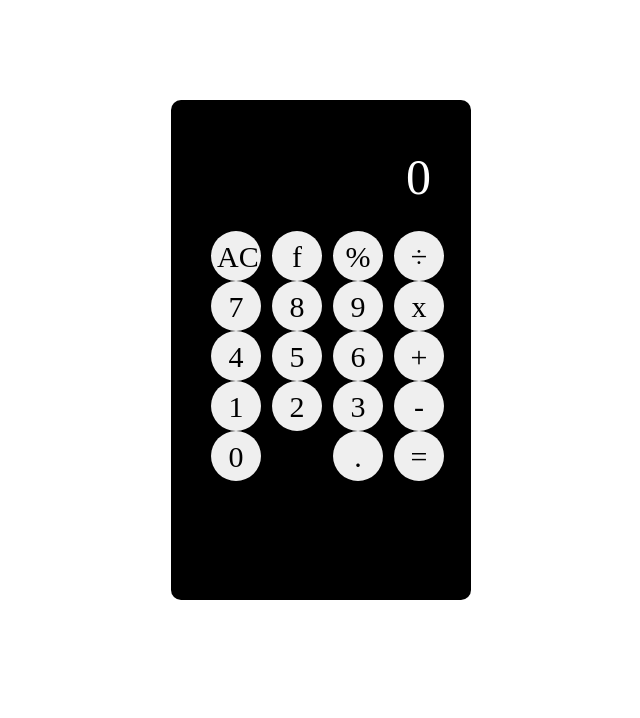
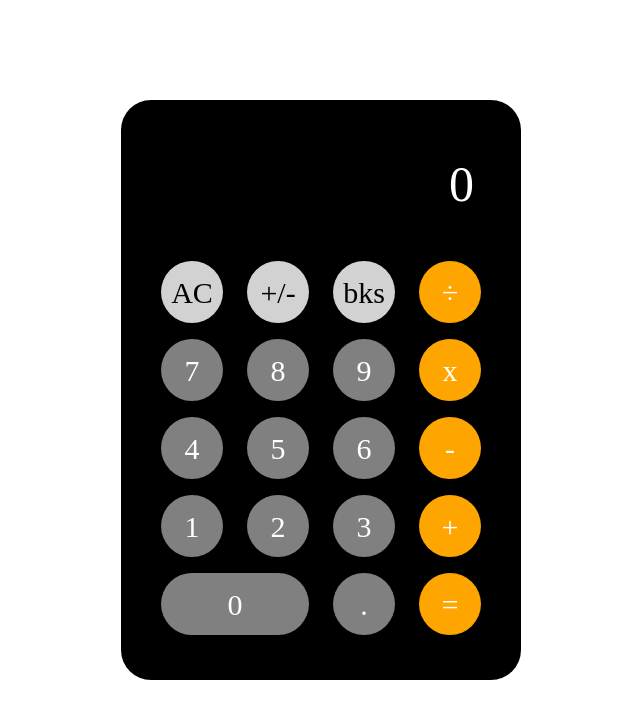
Before and after one commit to ljh37694/JavascriptPracticeProjects, a plain HTML site: page Calculator/index.html in a window 1280 px wide. Shown: the whole page, without its empty margins (319-959 px from the left). Drawn offline with nearby package versions, Linux system fonts and the light colour scheme; a web font is replaced by a local one.

Commit message:
숫자, 기능 클릭 이벤트 구현

```diff
--- a/Calculator/index.html
+++ b/Calculator/index.html
@@ -23,14 +23,14 @@
         <!-- contents -->
         <div class="wrapper">
             <div class="main-container">
-                <div class="number-container">
-                    <p>0</p>
-                </div>
+                <p id="result">0</p>
                 <div class="calc-btn-container"></div>
             </div>
         </div>
 
-        <script src="./main.js"></script>
+        <script src="./main.js">
+
+        </script>
 
         <!-- bootstrap -->
         <script
--- a/Calculator/main.js
+++ b/Calculator/main.js
@@ -6,20 +6,54 @@ let calcBtnTexts = [
     ["0", ".", "="]
 ];
 
+let calcBtnData = [
+    [
+        { text: "AC", size: 1, type: "func" },
+        { text: "+/-", size: 1, type: "func" },
+        { text: "bks", size: 1, type: "func" },
+        { text: "÷", size: 1, type: "operator" },
+    ],
+    [
+        { text: "7", size: 1, type: "number" },
+        { text: "8", size: 1, type: "number" },
+        { text: "9", size: 1, type: "number" },
+        { text: "x", size: 1, type: "operator" },
+    ],
+    [
+        { text: "4", size: 1, type: "number" },
+        { text: "5", size: 1, type: "number" },
+        { text: "6", size: 1, type: "number" },
+        { text: "-", size: 1, type: "operator" },
+    ],
+    [
+        { text: "1", size: 1, type: "number" },
+        { text: "2", size: 1, type: "number" },
+        { text: "3", size: 1, type: "number" },
+        { text: "+", size: 1, type: "operator" },
+    ],
+    [
+        { text: "0", size: 2, type: "number" },
+        { text: ".", size: 1, type: "point" },
+        { text: "=", size: 1, type: "equal" },
+    ],
+];
+
 let calcBtnContainer = $(".calc-btn-container");
+let result = $("#result");
 
-calcBtnTexts.forEach((arr) => {
+calcBtnData.forEach((rowData) => {
     let btnRow = document.createElement("div");
-    btnRow.className = "row";
+    btnRow.className = "row mt-3";
 
-    arr.forEach((item) => {
+    rowData.forEach((item) => {
+        let { text, size, type } = item;
         let col = document.createElement("div");
         let btn = document.createElement("button");
 
-        btn.className = "calc-btn";
-        col.className = (item == "0" ? "col-6" : "col-3");
+        btn.className = `calc-btn ${type}`;
+        col.className = `col-${size * 3}`;
 
-        btn.innerHTML = item;
+        btn.innerHTML = text;
 
         col.appendChild(btn);
         btnRow.appendChild(col);
@@ -27,3 +61,32 @@ calcBtnTexts.forEach((arr) => {
 
     document.getElementsByClassName("calc-btn-container")[0].appendChild(btnRow);
 });
+
+$(".number").click((e) => {
+    let num = e.currentTarget.textContent;
+
+    if (result.text().length < 12) {
+        result.text((result.text() == "0" ? "" : result.text()) + num);
+    }
+});
+
+$(".func").click((e) => {
+    let f = e.currentTarget.textContent;
+    let num = result.text();
+
+    if (f == "AC") {
+        result.text("0");
+    }
+
+    else if (f == "+/-") {
+        result.text((num[0] == "-" ? num.substring(1) : "-" + num));
+    }
+
+    else if (f == "bks") {
+        result.text(num.slice(0, -1));
+
+        if (result.text() == "") {
+            result.text("0");
+        }
+    }
+});
--- a/Calculator/style.scss
+++ b/Calculator/style.scss
@@ -7,6 +7,7 @@
 
 * {
     margin: 0;
+    padding: 0;
     box-sizing: border-box;
 }
 
@@ -19,23 +20,67 @@
     margin: auto;
     margin-top: 100px;
     background-color: black;
-    width: 300px;
-    height: 500px;
-    border-radius: 10px;
+    width: 400px;
+    height: 580px;
+    border-radius: 30px;
+    border: none;
     padding: 40px;
     font-family: omyu_pretty;
+
 }
 
-.number-container {
+#result {
     font-size: 50px;
     color: #fff;
     text-align: right;
+    padding: 7px;
+}
+
+.calc-btn-container {
+    display: flex;
+    flex-direction: column;
+    justify-content: center;
 }
 
 .calc-btn {
-    width: 50px;
-    height: 50px;
+    width: 100%;
+    height: 62px;
     border-radius: 50px;
     border: none;
     font-size: 30px;
+    vertical-align: middle;
+    text-align: center;
 }
+
+.func {
+    background-color: #d2d2d2;
+    color: black;
+}
+
+.func:active {
+    background-color: #fff;
+}
+
+.operator, .equal {
+    background-color: orange;
+    color: #fff;
+}
+
+.operator:focus, .equal:active {
+    color: orange;
+    background-color: #fff;
+}
+
+.number, .point {
+    background-color: grey;
+    color: #fff;
+}
+
+.number:active, .point:active {
+    background-color: #acacac;
+}
+
+.col-3 {
+    display: flex;
+    justify-content: center;
+}
```
Also changed, not shown: Calculator/style.css, 1 other file.
